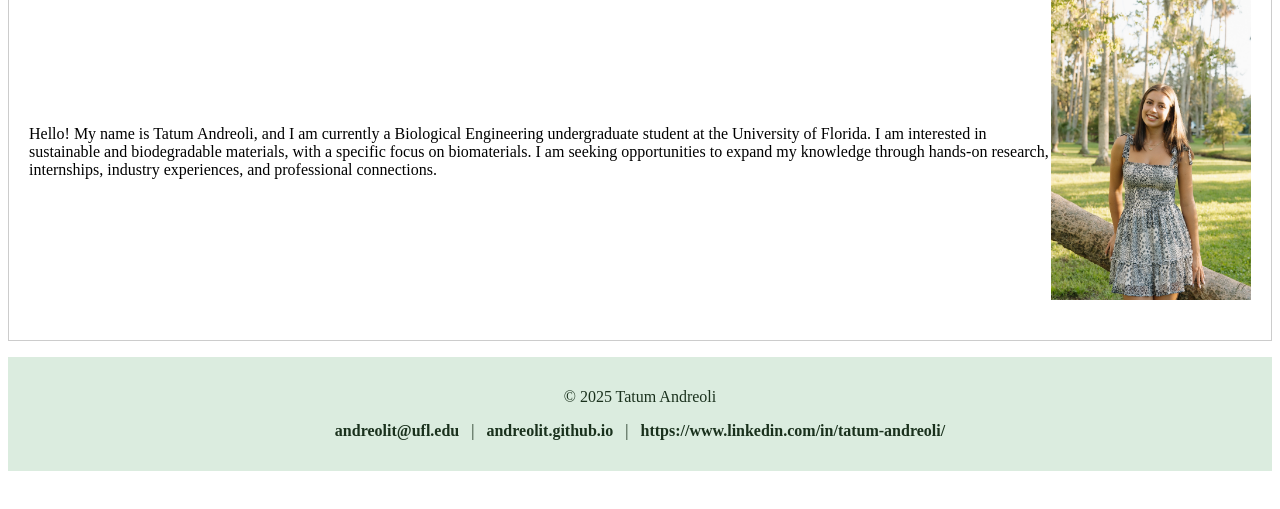
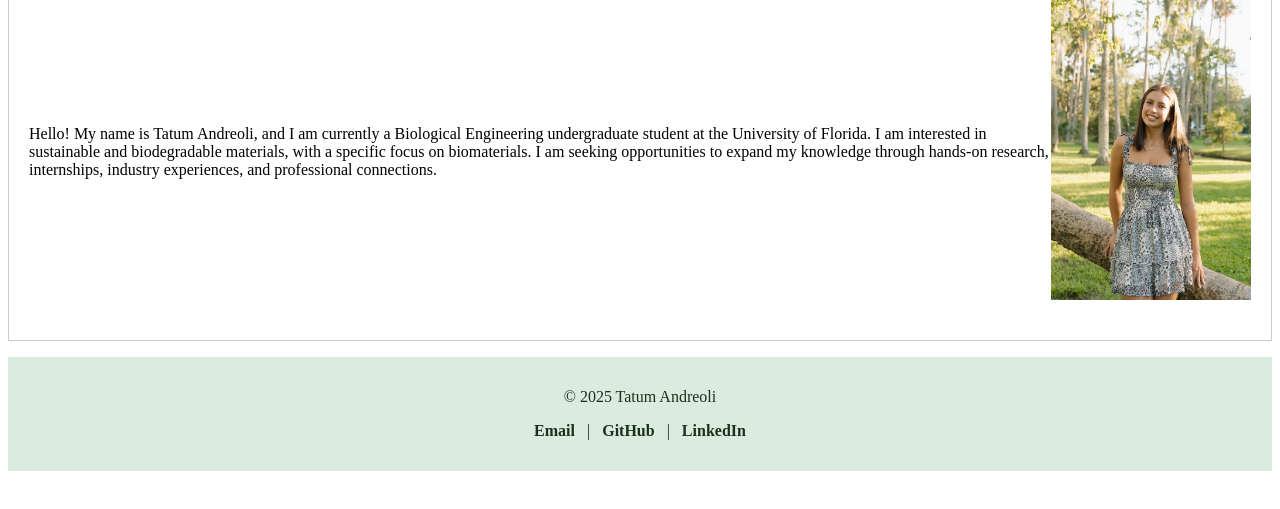
Before and after one commit to andreolit/andreolit.github.io, a plain HTML site: page index.html in a window 1280 px wide. Shown: the part 231-740 px from the top of the page. Drawn offline with Linux system fonts and the light colour scheme.

Commit message:
change11

```diff
--- a/index.html
+++ b/index.html
@@ -119,9 +119,9 @@
 <footer>
     <p style="text-align: center;">&copy; 2025 Tatum Andreoli</p>
     <p style="text-align: center;">
-        <a href="andreolit@ufl.edu">andreolit@ufl.edu</a> |
-        <a href="andreolit.github.io" target="_blank">andreolit.github.io</a> |
-        <a href="https://www.linkedin.com/in/tatum-andreoli/" target="_blank">https://www.linkedin.com/in/tatum-andreoli/</a>
+        <a href="andreolit@ufl.edu">Email</a> |
+        <a href="andreolit.github.io" target="_blank">GitHub</a> |
+        <a href="https://www.linkedin.com/in/tatum-andreoli/" target="_blank">LinkedIn</a>
     </p>
 </footer>
 </html>
```
